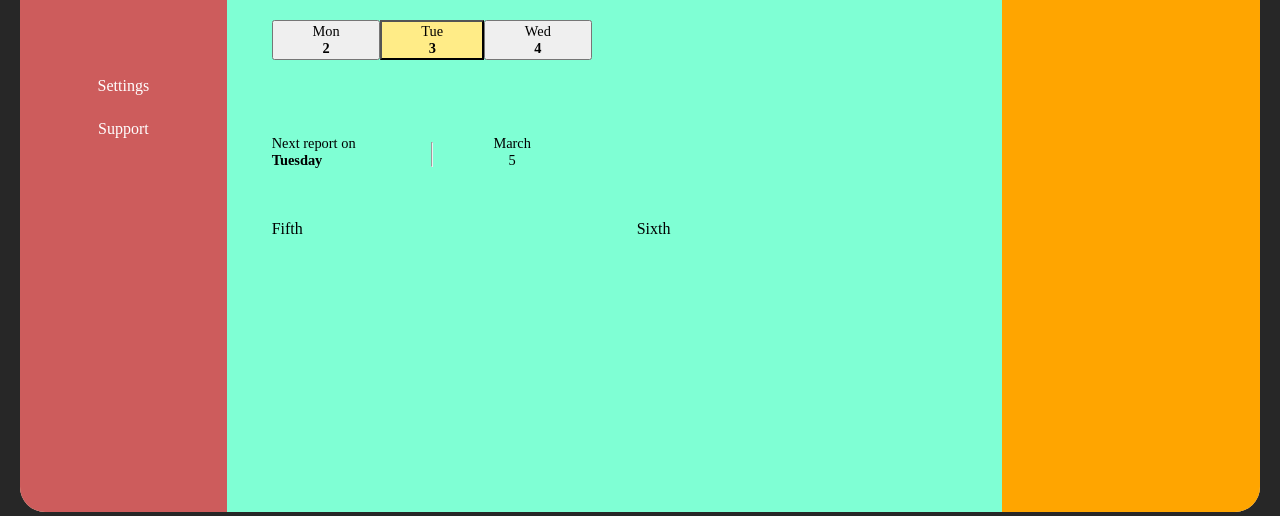
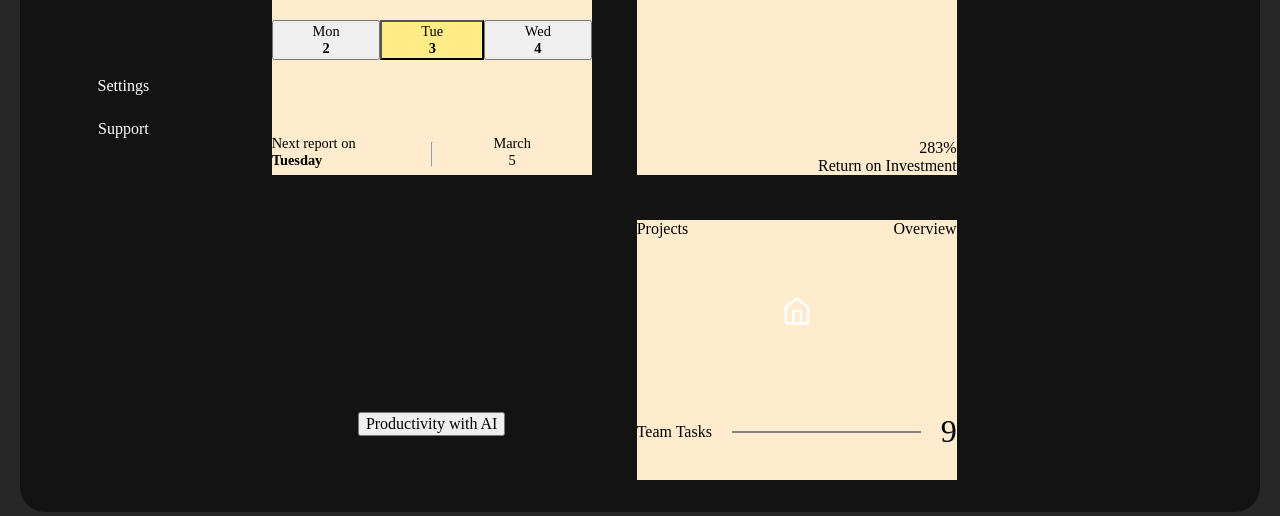
Before and after one commit to rjqocampo/admin-dashboard, a plain HTML site: page index.html in a window 1280 px wide. Shown: the part 507-1023 px from the top of the page. Drawn offline with Linux system fonts and the light colour scheme.

Commit message:
Finish all content layouts

```diff
--- a/index.html
+++ b/index.html
@@ -93,9 +93,32 @@
                                 </div>
                             </div>
                         </div>
-                        <div class="content">Fourth</div>
-                        <div class="content">Fifth</div>
-                        <div class="content">Sixth</div>
+                        <div class="content roi">
+                            <div class="roi__header">
+                                <img src="img/home.svg" alt="">
+                                <p>ROI</p>
+                                <p>Details</p>
+                            </div>
+                            <div class="roi__footer">
+                                <h3>283%</h3>
+                                <p>Return on Investment</p>
+                            </div>
+                        </div>
+                        <div class="content ai">
+                            <button>Productivity with AI</button>
+                        </div>
+                        <div class="content projects">
+                            <div class="projects__header">
+                                <h3>Projects</h3>
+                                <p>Overview</p>
+                            </div>
+                            <img src="img/home.svg" alt="">
+                            <div class="projects__footer">
+                                <p>Team Tasks</p>
+                                <hr>
+                                <p>9</p>
+                            </div>
+                        </div>
                     </main>
                     <aside>
                         <div class="container-tasks">
--- a/styles/style.scss
+++ b/styles/style.scss
@@ -1,5 +1,6 @@
 $font-white: white;
 $theme-yellow: #FFEC87;
+$theme-black: #131313;
 
 /* -------------- CSS Reset -------------- */
 
@@ -54,7 +55,7 @@ body {
 /* -------------- Dashboard -------------- */
 
 .dashboard {
-    background-color: blanchedalmond;
+    background-color: $theme-black;
     border-radius: 25px;
     margin: 20px;
     height: calc(100% - 25px);
@@ -63,7 +64,6 @@ body {
     grid-template-columns: 1fr 5fr;
 
     nav {
-        background-color:indianred;
         border-radius: 25px 0px 0px 25px;
 
         grid-row: 1 / 3;
@@ -107,7 +107,6 @@ body {
     }
 
     header {
-        background-color: rebeccapurple;
         border-radius: 0px 25px 0px 0px;
         grid-column: 2 / 4;
 
@@ -149,13 +148,16 @@ body {
         grid-auto-flow: column;
         grid-template-columns: 3fr 1fr;
         main {
-            background-color: aquamarine;
             padding: 25px 45px;
 
             display: grid;
             grid-template-columns: repeat(auto-fit, minmax(260px, 1fr));
             grid-auto-rows: 260px;
             gap: 45px;
+
+            .content {
+                background-color: blanchedalmond;
+            }
             .trends {
                 background-color: $theme-yellow;
                 display: grid;
@@ -267,10 +269,59 @@ body {
                     }
                 }
             }
+            .roi {
+                display: grid;
+                &__header {
+                    display: grid;
+                    grid-auto-flow: column;
+                    grid-template-columns: 0fr 0fr 1fr;
+                    p:last-child {
+                        justify-self: end;
+                    }
+                }
+                &__footer {
+                    text-align: right;
+                    align-self: end;
+                }
+            }
+            .ai {
+                margin: 60% auto;
+            }
+            .projects {
+                display: grid;
+                &__header {
+                    display: grid;
+                    grid-auto-flow: column;
+                    p {
+                        justify-self: end;
+                    }
+                }
+                img {
+                    justify-self: center;
+                    height: 30px;
+                    width: 30px;
+                }
+                &__footer {
+                    display: grid;
+                    grid-auto-flow: column;
+                    align-items: center;
+                    grid-template-columns: 0fr 1fr 0fr;
+                    gap: 20px;
+                    hr {
+                        border: 1px solid gray;
+                        width: 100%;
+                    }
+                    p:first-child {
+                        white-space: nowrap;
+                    }
+                    p:last-child {
+                        font-size: 2rem;
+                    }
+                }
+            }
 
         }
         aside {
-            background-color:orange;
             border-radius: 0px 0px 25px 0px;
             display: grid;
             align-content: start;
```
Also changed, not shown: styles/style.css, 1 other file.
